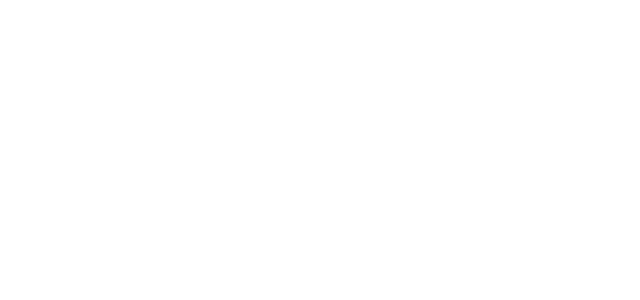
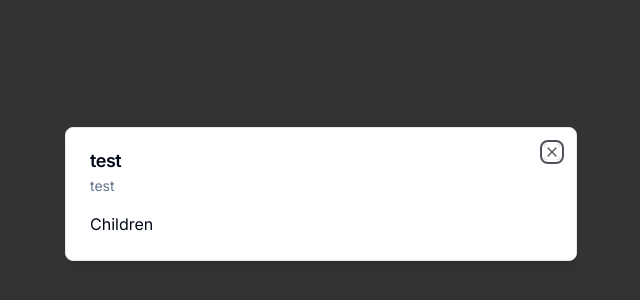
Before and after one commit to KakaBewok/ecommerce-admin, a Next.js app: page / in a window 1280 px wide. Shown: the part 206-506 px from the top of the page, without its empty margins (319-959 px from the left). Built offline with nearby package versions, Linux system fonts and the light colour scheme.

Commit message:
fixing modal

```diff
--- a/app/(root)/page.tsx
+++ b/app/(root)/page.tsx
@@ -1,9 +1,15 @@
+"use client";
+
+import { Modal } from "@/components/ui/modal";
 import { UserButton } from "@clerk/nextjs";
 
 const SetupPage = () => {
   return (
     <div className="p-4">
-      <UserButton afterSignOutUrl="/" />
+      {/* <UserButton afterSignOutUrl="/" /> */}
+      <Modal title="test" description="test" isOpen onClose={() => {}}>
+        Children
+      </Modal>
     </div>
   );
 };
--- a/components/ui/modal.tsx
+++ b/components/ui/modal.tsx
@@ -1,4 +1,12 @@
 "use client";
+
+import {
+  Dialog,
+  DialogContent,
+  DialogDescription,
+  DialogHeader,
+  DialogTitle,
+} from "@/components/ui/dialog";
 
 interface ModalProps {
   title: string;
@@ -17,7 +25,19 @@
 }) => {
   const onChange = (open: boolean) => {
     if (!open) {
-      onClose;
+      onClose();
     }
   };
+
+  return (
+    <Dialog open={isOpen} onOpenChange={onChange}>
+      <DialogContent>
+        <DialogHeader>
+          <DialogTitle>{title}</DialogTitle>
+          <DialogDescription>{description}</DialogDescription>
+        </DialogHeader>
+        <div>{children}</div>
+      </DialogContent>
+    </Dialog>
+  );
 };
--- a/package.json
+++ b/package.json
@@ -20,7 +20,8 @@
     "react": "^18",
     "react-dom": "^18",
     "tailwind-merge": "^2.2.1",
-    "tailwindcss-animate": "^1.0.7"
+    "tailwindcss-animate": "^1.0.7",
+    "zustand": "^4.5.0"
   },
   "devDependencies": {
     "@types/node": "^20",
```
Also changed, not shown: hooks/use-store-modal.tsx (added, +7 -0 lines), 1 other file (tests, documents, lock files or other folders).
